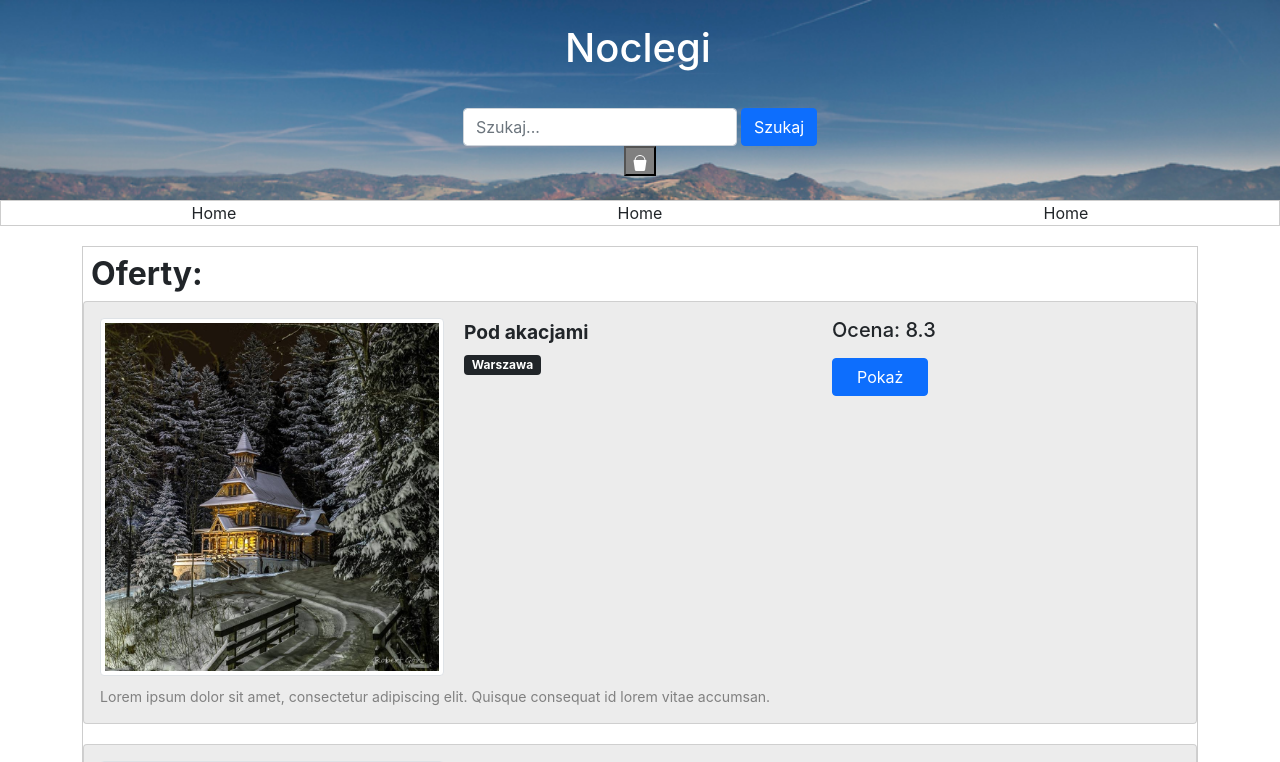
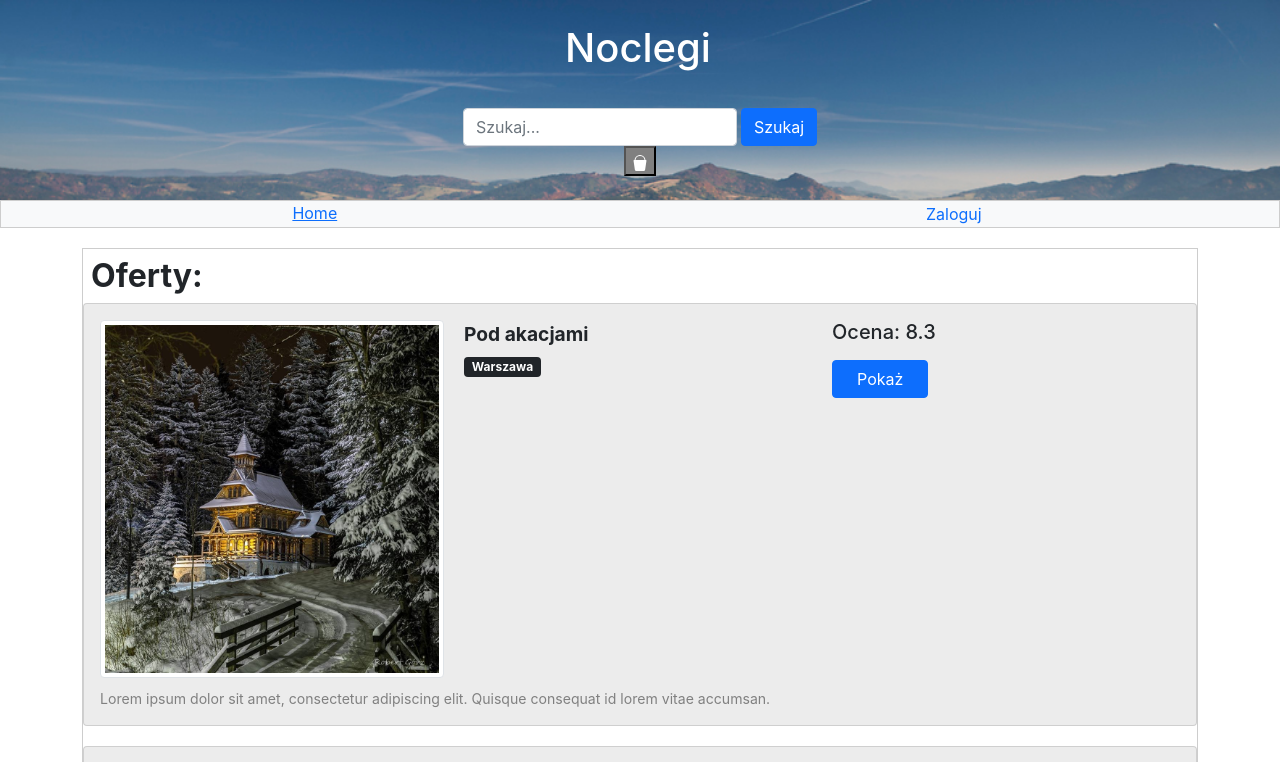
Before and after one commit to bartekrzesista/noclegi, a React (Create React App) app: page / in a window 1280 px wide. Shown: the top 762 px of the page. Built offline with nearby package versions, Linux system fonts and the light colour scheme.

Commit message:
add authContext and its handling

```diff
--- a/src/App.js
+++ b/src/App.js
@@ -8,10 +8,9 @@ import Layout from "./components/Layout/Layout";
 import Footer from "./components/Footer/Footer";
 import ThemeButton from "./components/UI/ThemeButton/ThemeButton";
 import ThemeContext from "./context/themeContext";
+import AuthContext from "./context/authContext";
 
 class App extends Component {
-  static contextType = ThemeContext;
-
   hotels = [
     {
       id: 1,
@@ -39,6 +38,7 @@ class App extends Component {
       hotels: [],
       loading: true,
       theme: "primary",
+      isAuthenticated: false,
     };
   }
 
@@ -82,11 +82,17 @@ class App extends Component {
     const footer = <Footer />;
 
     return (
-      <ThemeContext.Provider value={{
+      <AuthContext.Provider value={{
+        isAuthenticated: this.state.isAuthenticated,
+        signIn: () => {this.setState({isAuthenticated: true})},
+        signOut: () => {this.setState({isAuthenticated: false})}
+      }}>
+        <ThemeContext.Provider
+          value={{
             theme: this.state.theme,
-        toggleTheme: this.changeTheme
-      }
-      }>
+            toggleTheme: this.changeTheme,
+          }}
+        >
           <Layout
             header={header}
             menu={menu}
@@ -94,6 +100,7 @@ class App extends Component {
             footer={footer}
           />
         </ThemeContext.Provider>
+      </AuthContext.Provider>
     );
   }
 }
--- a/src/components/Menu/Menu.js
+++ b/src/components/Menu/Menu.js
@@ -1,14 +1,36 @@
-import React from "react";
+import React, { useContext } from "react";
 import styles from "./Menu.module.css";
+import AuthContext from "../../context/authContext";
 
 function Menu() {
+  const auth = useContext(AuthContext);
+
   return (
-    <nav className={styles.menuContainer}>
-        <ul className={styles.menu}>
-            <li className={styles.menuItem}>Home</li>
-            <li className={styles.menuItem}>Home</li>
-            <li className={styles.menuItem}>Home</li>
-        </ul>
+    <nav className={`${styles.menuContainer} bg-light`}>
+      <ul className={styles.menu}>
+        <li>
+          <a href="#">Home</a>
+        </li>
+        <li>
+          {auth.isAuthenticated ? (
+            <button
+              type="button"
+              className={styles.signButton}
+              onClick={auth.signOut}
+            >
+              Wyloguj
+            </button>
+          ) : (
+            <button
+              type="button"
+              className={styles.signButton}
+              onClick={auth.signIn}
+            >
+              Zaloguj
+            </button>
+          )}
+        </li>
+      </ul>
     </nav>
   );
 }
--- a/src/components/Menu/Menu.module.css
+++ b/src/components/Menu/Menu.module.css
@@ -6,10 +6,13 @@
 .menu {
     padding: 0;
     margin: 0;
+    list-style-type: none;
     display: flex;
     justify-content: space-around;
 }
 
-.menuItem {
-    list-style-type: none;
+.signButton {
+    background: transparent;
+    border: none;
+    color: #0d6efd;
 }
--- a/src/components/UI/Searchbar/Searchbar.js
+++ b/src/components/UI/Searchbar/Searchbar.js
@@ -1,4 +1,4 @@
-import React, { useState } from "react";
+import React, { useState, useContext } from "react";
 import PropTypes from "prop-types";
 import ThemeContext from "../../../context/themeContext";
 
@@ -8,6 +8,7 @@ const propTypes = {
 
 function Searchbar(props) {
   const [term, setTerm] = useState("");
+  const themeContext = useContext(ThemeContext);
 
   const search = () => {
     props.searchHandler(term);
@@ -31,13 +32,9 @@ function Searchbar(props) {
           e.key === "Enter" && search();
         }}
       />
-      <ThemeContext.Consumer>
-        {({theme}) => (
-          <button className={`btn btn-${theme} ms-1`} onClick={search}>
-            Szukaj
-          </button>
-        )}
-      </ThemeContext.Consumer>
+      <button className={`btn btn-${themeContext.theme} ms-1`} onClick={search}>
+        Szukaj
+      </button>
     </div>
   );
 }
--- a/src/components/UI/ThemeButton/ThemeButton.js
+++ b/src/components/UI/ThemeButton/ThemeButton.js
@@ -1,14 +1,15 @@
 import ThemeContext from "../../../context/themeContext";
+import { useContext } from "react";
 
 export default function ThemeButton() {
+  const themeContext = useContext(ThemeContext);
+
   const styles = {
     color: "#fff",
     backgroundColor: "gray",
   };
   return (
-    <ThemeContext.Consumer>
-      {({ toggleTheme }) => (
-        <button style={styles} onClick={toggleTheme}>
+    <button style={styles} onClick={themeContext.toggleTheme}>
       <svg
         xmlns="http://www.w3.org/2000/svg"
         width="16"
@@ -20,7 +21,5 @@ export default function ThemeButton() {
         <path d="M2.522 5H2a.5.5 0 0 0-.494.574l1.372 9.149A1.5 1.5 0 0 0 4.36 16h7.278a1.5 1.5 0 0 0 1.483-1.277l1.373-9.149A.5.5 0 0 0 14 5h-.522A5.5 5.5 0 0 0 2.522 5zm1.005 0a4.5 4.5 0 0 1 8.945 0H3.527z" />
       </svg>
     </button>
-      )}
-    </ThemeContext.Consumer>
   );
 }
--- /dev/null
+++ b/src/context/authContext.js
@@ -0,0 +1,11 @@
+import React from 'react';
+
+const AuthContext = React.createContext({
+    isAuthenticated: false,
+    signIn: () => {},
+    signOut: () => {}
+});
+
+AuthContext.displayName = 'AuthContext';
+
+export default AuthContext;
--- a/src/context/themeContext.js
+++ b/src/context/themeContext.js
@@ -5,4 +5,6 @@ const ThemeContext = React.createContext({
     toggleTheme: () => {}
 });
 
+ThemeContext.displayName = 'ThemeContext';
+
 export default ThemeContext;
```
Lines whose indentation alone changed are shown as unchanged.
